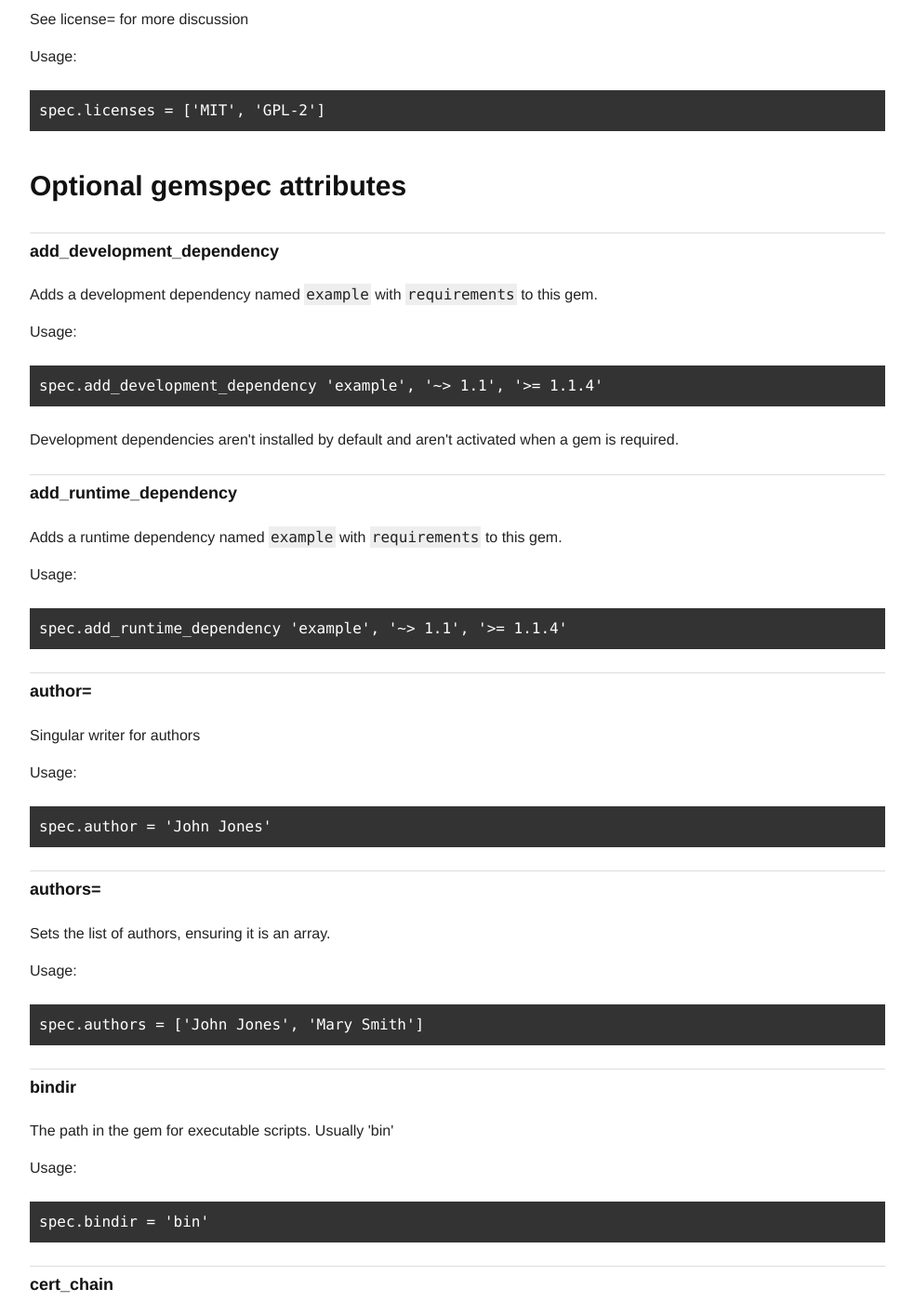
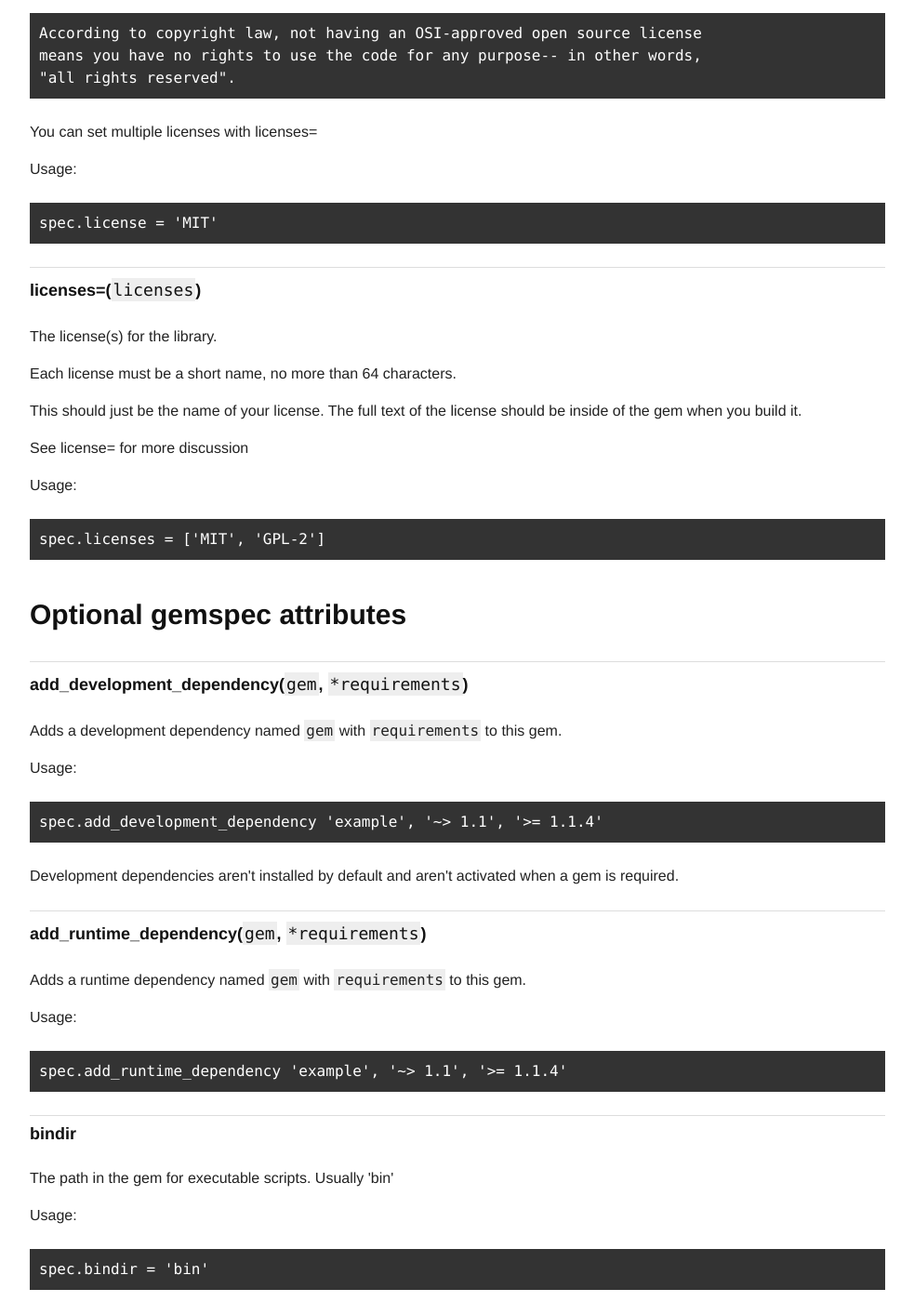
Before and after one commit to radar/guides, a Jekyll site: the page built from specification-reference.md, in a window 1280 px wide and 1400 px high, scrolled down 5102 px. Shown: the whole window at 93% size, without its empty margins (148-1131 px from the left). Built offline with Jekyll 4.4.1, drawn with Linux system fonts in a browser that asks for light colours; some of the changed text lies outside the part shown.

```diff
--- a/specification-reference.md
+++ b/specification-reference.md
@@ -60,10 +64,6 @@ specification.</p>
 * [add_development_dependency](#add_development_dependency)
 
 * [add_runtime_dependency](#add_runtime_dependency)
-
-* [author=](#author=)
-
-* [authors=](#authors=)
 
 * [bindir](#bindir)
 
@@ -101,6 +101,24 @@ specification.</p>
 
 
 
+<a id="author="> </a>
+## author=(`o`)
+
+<p>Singular writer for authors</p>
+
+<p>Usage:</p>
+
+<pre>spec.author = &#39;John Jones&#39;</pre>
+
+<a id="authors="> </a>
+## authors=(`value`)
+
+<p>Sets the list of authors, ensuring it is an array.</p>
+
+<p>Usage:</p>
+
+<pre>spec.authors = [&#39;John Jones&#39;, &#39;Mary Smith&#39;]</pre>
+
 <a id="files"> </a>
 ## files
 
@@ -216,7 +234,7 @@ a letter in it, such as <code>1.0.0.pre</code>.</p>
 
 
 <a id="license="> </a>
-## license=
+## license=(`o`)
 
 <p>The license for this gem.</p>
 
@@ -242,7 +260,7 @@ means you have no rights to use the code for any purpose-- in other words,
 <pre>spec.license = &#39;MIT&#39;</pre>
 
 <a id="licenses="> </a>
-## licenses=
+## licenses=(`licenses`)
 
 <p>The license(s) for the library.</p>
 
@@ -263,9 +281,9 @@ discussion</p>
 
 
 <a id="add_development_dependency"> </a>
-## add_development_dependency
+## add_development_dependency(`gem`, `*requirements`)
 
-<p>Adds a development dependency named <code>example</code> with
+<p>Adds a development dependency named <code>gem</code> with
 <code>requirements</code> to this gem.</p>
 
 <p>Usage:</p>
@@ -276,32 +294,14 @@ discussion</p>
 activated when a gem is required.</p>
 
 <a id="add_runtime_dependency"> </a>
-## add_runtime_dependency
+## add_runtime_dependency(`gem`, `*requirements`)
 
-<p>Adds a runtime dependency named <code>example</code> with
+<p>Adds a runtime dependency named <code>gem</code> with
 <code>requirements</code> to this gem.</p>
 
 <p>Usage:</p>
 
 <pre>spec.add_runtime_dependency &#39;example&#39;, &#39;~&gt; 1.1&#39;, &#39;&gt;= 1.1.4&#39;</pre>
-
-<a id="author="> </a>
-## author=
-
-<p>Singular writer for authors</p>
-
-<p>Usage:</p>
-
-<pre>spec.author = &#39;John Jones&#39;</pre>
-
-<a id="authors="> </a>
-## authors=
-
-<p>Sets the list of authors, ensuring it is an array.</p>
-
-<p>Usage:</p>
-
-<pre>spec.authors = [&#39;John Jones&#39;, &#39;Mary Smith&#39;]</pre>
 
 <a id="bindir"> </a>
 ## bindir
```
Also changed, not shown: other parts of specification-reference.md (+7 -3 lines), command-reference.md (+1 -1 lines).
